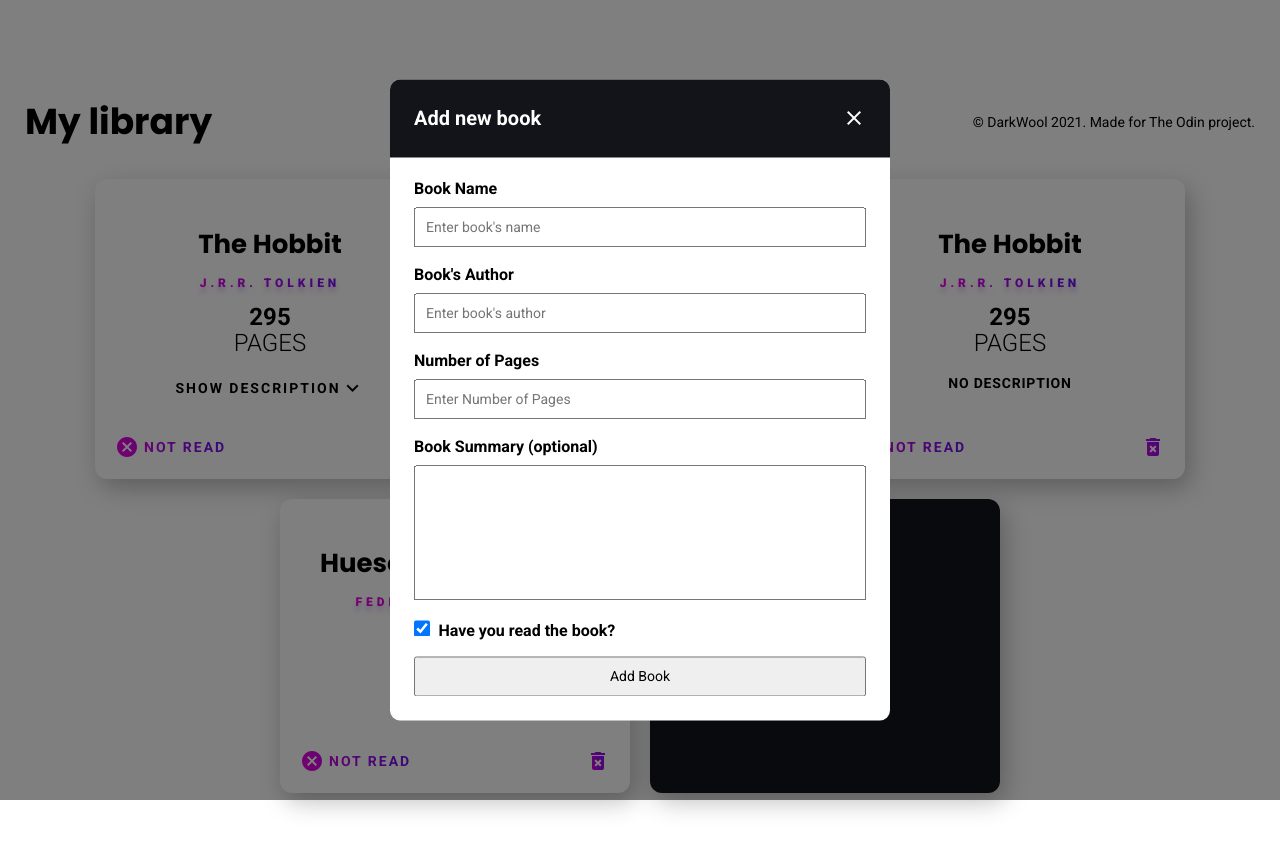
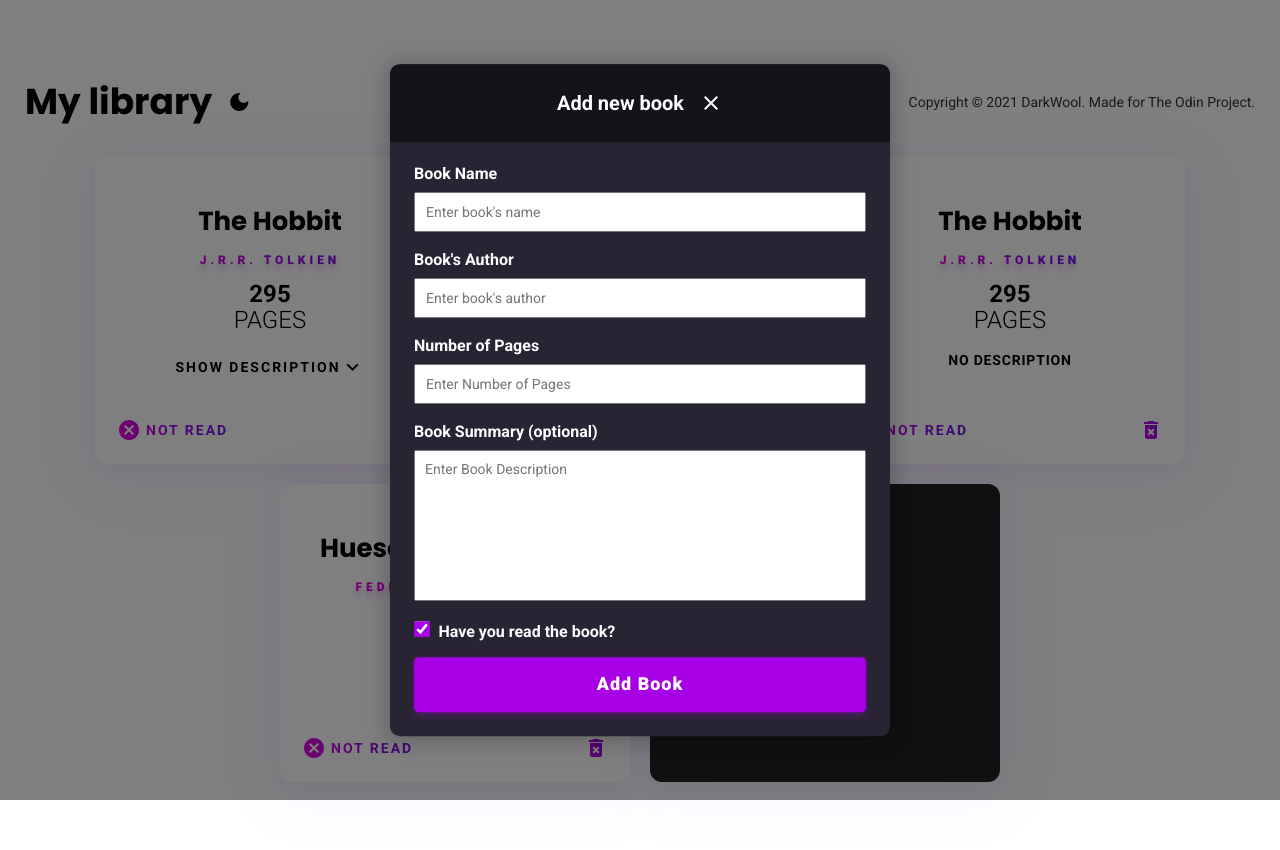
Before and after one commit to DarkWool/library, a plain HTML site: page index.html in a window 1280 px wide. Both pictures are taken after a click on the element "add_circle". Drawn offline with nearby package versions, Linux system fonts and the light colour scheme; a web font is replaced by a local one.

Commit message:
Added dark mode and modified some CSS styles.

```diff
--- a/index.html
+++ b/index.html
@@ -4,7 +4,7 @@
     <meta charset="UTF-8">
     <meta http-equiv="X-UA-Compatible" content="IE=edge">
     <meta name="viewport" content="width=device-width, initial-scale=1.0">
-    <title>Library project!</title>
+    <title>My Library</title>
     <script src="static/library.js" defer></script>
     <link href="https://necolas.github.io/normalize.css/latest/normalize.css" rel="stylesheet">
     <link href="https://fonts.googleapis.com/icon?family=Material+Icons" rel="stylesheet">
@@ -15,7 +15,8 @@
         <section id="bookLibrary">
             <header id="libraryHeader">
                 <h1>My library</h1>
-                <p>© DarkWool 2021. Made for The Odin project.</p>
+                <button type="button" class="material-icons" id="dark-mode">dark_mode</button>
+                <p>Copyright © 2021 DarkWool. Made for The Odin Project.</p>
             </header>
             <div id="libraryContent">
             </div>
@@ -41,8 +42,7 @@
                         required>
 
                     <label for="getBookDescription">Book Summary (optional)</label>
-                    <textarea id="getBookDescription" name="getBookDescription" placeholder="Enter Book Description" rows="7" maxlength="512">
-                    </textarea>
+                    <textarea id="getBookDescription" name="getBookDescription" placeholder="Enter Book Description" rows="8" maxlength="512"></textarea>
 
                     <input type="checkbox" id="wasRead" name="wasRead" checked>
                     <label for="wasRead">Have you read the book?</label>
@@ -52,8 +52,7 @@
             </div>
         </div>
 
-        <div id="darkOverlay">
-        </div>
+        <div id="darkOverlay"></div>
     </main>
 </body>
 </html>
--- a/static/library.js
+++ b/static/library.js
@@ -12,7 +12,9 @@ const addCardBtn = document.createElement('div');
 addCardBtn.id = 'addNew';
 addCardBtn.classList.add('card');
 addCardBtn.insertAdjacentHTML('beforeend',
-    '<span class="material-icons">add_circle</span>');
+'<span class="material-icons">add_circle</span>');
+
+const darkMode = document.getElementById('dark-mode');
 
 const modal = document.getElementsByClassName('modal')[0];
 const openModalBtn = document.getElementById('addNew');
@@ -23,6 +25,7 @@ form.addEventListener('submit', addBookToLibrary);
 addCardBtn.addEventListener('click', openModal);
 closeModalBtn.addEventListener('click', closeModal)
 darkOverlay.addEventListener('click', closeModal);
+darkMode.addEventListener('click', toggleDarkMode);
 
 function openModal() {
     darkOverlay.classList.add('active');
@@ -156,4 +159,8 @@ function Book(title, author, description, pagesNumber, wasRead) {
     this.wasRead = wasRead;
 }
 
+function toggleDarkMode(e) {
+    return (document.body.classList.contains('dark')) ? document.body.classList.remove('dark') : document.body.classList.add('dark');
+}
+
 updateLibrary();
--- a/styles/main.css
+++ b/styles/main.css
@@ -6,19 +6,38 @@
     box-sizing: border-box;
 }
 
-:root {
-    --mainGradient: linear-gradient(70deg, #F800DF 0%, #5B14F1 100%);
-}
-
 html {
     font-size: 62.5%;
 }
 
 body {
-    background-color: white;
+    --mainBackgroundColor: white;
+    --mainGradient: linear-gradient(70deg, #F800DF 0%, #5B14F1 100%);
+    --mainTextColor: black;
+    --secondaryTextColor: hsl(0, 0%, 20%);
+    --contrastTextColor: white;
+    --cardBackgroundColor: white;
+    --cardShadow: 0 4px 24px 0 rgba(143, 103, 255, 0.1), 0 12px 64px 0 rgba(186, 103, 255, 0.1);
+    --modalHeaderColor: #13141a;
+    --modalBodyColor: hsl(257, 18%, 17%);
+
+    background-color: var(--mainBackgroundColor);
+    color: var(--mainTextColor);
     font-family: 'Roboto', sans-serif;
     font-size: 1.4rem;
     line-height: 1;
+    transition: .5s ease;
+}
+
+body.dark {
+    --mainGradient: linear-gradient(120deg, hsl(34, 100%, 69%) 0%, hsl(288, 100%, 64%) 100%);
+    --mainTextColor: white;
+    --secondaryTextColor: hsl(0, 0%, 90%);
+    --contrastTextColor: white;
+    --cardBackgroundColor: hsl(0, 0%, 13%);
+    --mainBackgroundColor: hsl(180, 0%, 8%);
+    /* --modalHeaderColor: #353535; */
+    --cardShadow: 0px 5px 45px rgb(0 0 0 / 12%);
 }
 
 h1 {
@@ -39,14 +58,32 @@ h2 {
 /* Library section */
 #bookLibrary {
     max-width: 1300px;
-    margin: 8rem auto;
+    margin: 6rem auto;
 }
 
 #libraryHeader {
     display: flex;
     align-items: center;
     justify-content: space-between;
-    margin: 1.5rem 2.5rem;
+    gap: 1rem;
+    margin: 1.2rem 2.5rem;
+}
+
+#libraryHeader p {
+    color: var(--secondaryTextColor);
+}
+
+#dark-mode {
+    border: none;
+    background: transparent;
+    padding: .5rem;
+    margin-right: auto;
+    color: var(--mainTextColor);
+    transition: transform .25s cubic-bezier(.18,.89,.32,1.28);
+}
+
+#dark-mode:hover {
+    transform: rotate(-15deg) scale(1.25);
 }
 
 #libraryContent {
@@ -68,15 +105,9 @@ h2 {
     justify-content: center;
     max-width: 350px;
     min-height: 260px;
-    background-color: white;
+    background-color: var(--cardBackgroundColor);
     border-radius: 1.2rem;
-    box-shadow:
-        0px 0.7px 1.8px rgba(0, 0, 0, 0.034),
-        0px 2.2px 7.6px rgba(0, 0, 0, 0.053),
-        0px 10px 45px rgba(0, 0, 0, 0.09);
-    box-shadow: 0px 5px 45px rgba(0, 0, 0, 0.1);
-    box-shadow: 0px 5px 15px rgba(0, 0, 0, 0.15);
-    box-shadow: 5px 9px 25px 0px #00000040;
+    box-shadow: var(--cardShadow);
     text-align: center;
     padding-top: 3rem;
 }
@@ -129,8 +160,7 @@ h2 {
 .book-description {
     font-size: 1.4rem;
     line-height: 1.2;
-    text-align: left;
-    color: rgb(61, 71, 82);
+    color: var(--secondaryTextColor);
 }
 
 .card footer {
@@ -151,7 +181,7 @@ h2 {
     left: 50%;
     transform: translate(-50%, -50%) scale(0);
     transition: .3s cubic-bezier(.23,1,.32,1);
-    background-color: white;
+    background-color: var(--modalBodyColor);
     border-radius: 1rem;
     z-index: 5;
     opacity: 0;
@@ -159,13 +189,14 @@ h2 {
 
 .modal.active {
     transform: translate(-50%, -50%) scale(1);
+    box-shadow: rgba(0, 0, 0, 0.2) 0px 2px 20px 5px;
     opacity: 1;
 }
 
 .modal-header {
-    background-color: #13141a;
+    background-color: var(--modalHeaderColor);
     display: flex;
-    justify-content: space-between;
+    justify-content: center;
     align-items: center;
     gap: 1.5rem;
     color: white;
@@ -177,10 +208,15 @@ h2 {
 .modal-header,
 .modal-body {
     padding: 2.4rem;
+    color: var(--contrastTextColor);
 }
 
 .modal-body p {
     margin: 0;
+}
+
+form {
+    accent-color: hsl(284, 100%, 45%);
 }
 
 label {
@@ -247,6 +283,23 @@ button, input[type='submit'] {
     cursor: pointer;
 }
 
+.modal-body input[type='submit'] {
+    color: white;
+    font-weight: 800;
+    font-size: 1.8rem;
+    letter-spacing: .1rem;
+    padding: 1.7rem;
+    border: none;
+    border-radius: 0.5rem;
+    background-color: hsl(284, 100%, 45%);
+    box-shadow: 0 2px 10px rgba(189, 0, 255, 0.15), 0 3px 6px rgba(189, 0, 255, 0.2);
+    transition: background-color .3s ease;
+}
+
+.modal-body input[type='submit']:hover {
+    background-color: hsl(284, 100%, 30%);
+}
+
 .icon-btn,
 .desc-btn {
     display: flex;
@@ -255,13 +308,20 @@ button, input[type='submit'] {
     border: none;
     font-weight: bold;
     letter-spacing: .2rem;
-    padding: .5rem;
-    transition: all 1.2s;
+    padding: .7rem;
+    color: var(--mainTextColor);
+}
+
+.icon-btn {
+    transition: all .2s ease;
 }
 
 .icon-btn:hover {
-    transform: scale(1.1);
-    background-color: black;
+    transform: scale(1.08);
+    background: #13141b;
+    color: white;
+    -webkit-text-fill-color: white;
+    border-radius: .5rem;
 }
 
 .read-btn i.material-icons {
@@ -296,7 +356,7 @@ button > .material-icons {
 
 /* Card to add a new book */
 #addNew {
-    background-color: hsl(231, 16%, 9%);
+    background-color: hsl(0, 0%, 13%);
 }
 
 #addNew.card,
@@ -338,7 +398,6 @@ button > .material-icons {
 }
 
 
-
 /* Gradients */
 .card .book-author,
 .read-btn,
@@ -350,3 +409,37 @@ button > .material-icons {
     -webkit-text-fill-color: transparent;
     -moz-text-fill-color: transparent;
 }
+
+
+/* Selection */
+::selection {
+    background-color: hsl(284, 100%, 45%);
+    color: var(--contrastTextColor);
+}
+
+
+/* Media queries */
+@media screen and (max-width: 1024px) {
+    #bookLibrary {
+        margin: 1rem auto;
+    }
+
+    .card-header,
+    .card-body {
+        padding: 0 2rem;
+    }
+
+    .modal {
+        max-width: 90%;
+    }
+
+    modal-header, .modal-body {
+        padding: 2rem;
+    }
+}
+
+@media screen and (max-width: 768px) {
+    html {
+        font-size: 57.5%;
+    }
+}
```
